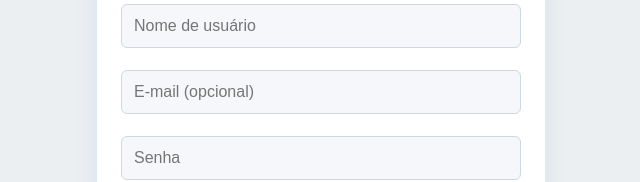
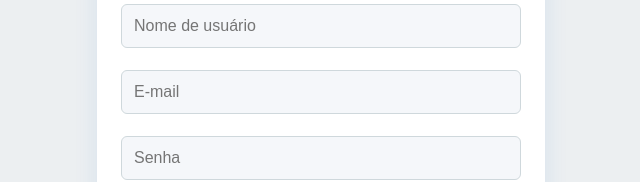
Before and after one commit to vitorlucena1/area-logada, a React (Vite) app: page /register in a window 1280 px wide. Shown: the part 157-339 px from the top of the page, without its empty margins (319-959 px from the left). Built offline with nearby package versions, Linux system fonts and the light colour scheme; no server answers.

Commit message:
Conserto de um erro na criação do usuário

```diff
--- a/src/pages/Register.jsx
+++ b/src/pages/Register.jsx
@@ -44,9 +44,10 @@ export default function Register({ setLoading }) {
         <input
           name="email"
           type="email"
-          placeholder="E-mail (opcional)"
+          placeholder="E-mail"
           value={form.email}
           onChange={handleChange}
+          required
         />
         <input
           name="password"
```
